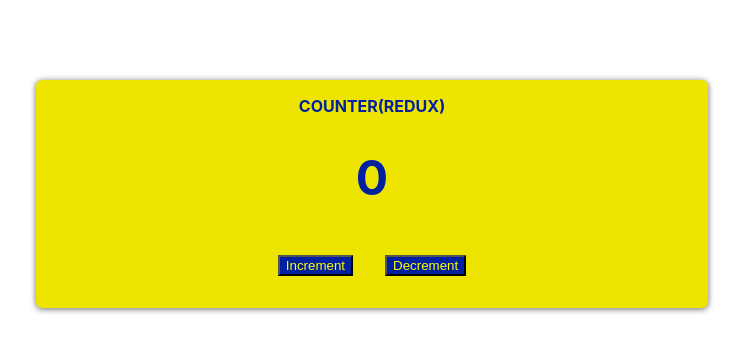
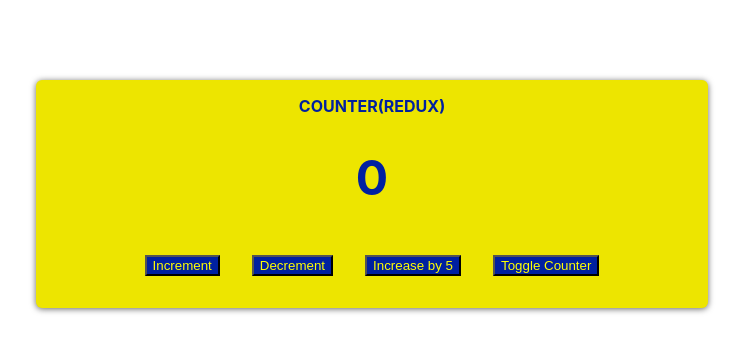
Before and after one commit to bbkbyti/learning-redux, a React (Create React App) app in the folder client/: page / in a window 1280 px wide. Shown: the top 352 px of the page, without its empty margins (268-1011 px from the left). Built offline with nearby package versions, Linux system fonts and the light colour scheme.

Commit message:
toggle counter by button - added another button to increase the counter by 5 using action payload

```diff
--- a/client/src/components/Counter.js
+++ b/client/src/components/Counter.js
@@ -6,7 +6,9 @@
 
 export default function Counter() {
     const dispatch = useDispatch();
+
     const counter = useSelector((state) => state.counter.counter);
+    const showCounter = useSelector((state) => state.counter.showCounter);
 
     const incrementHandler = () => {
         dispatch(counterActions.increment());
@@ -16,13 +18,23 @@
         dispatch(counterActions.decrement());
     }
 
+    const toggleHandler = () => {
+        dispatch(counterActions.toggle());
+    }
+
+    const increaseHandler = () => {
+        dispatch(counterActions.increase(5));
+    }
+
     return (
         <main className={classes.counter}>
             <h1>Counter(Redux)</h1>
-        <div className={classes.value}>{counter}</div>
+            {showCounter && <div className={classes.value}>{counter}</div>}
             <div>
                 <button onClick={incrementHandler}>Increment</button>
                 <button onClick={decrementHandler}>Decrement</button>
+                <button onClick={increaseHandler}>Increase by 5</button>
+                <button onClick={toggleHandler}>Toggle Counter</button>
             </div>
         </main>
     )
--- a/client/src/store/counter.js
+++ b/client/src/store/counter.js
@@ -14,6 +14,14 @@
 
         decrement(state){
             state.counter--;
+        },
+
+        increase(state, action){
+            state.counter = state.counter + action.payload;
+        },
+
+        toggle(state) {
+            state.showCounter = !state.showCounter;
         }
     }
 })
```
Lines whose indentation alone changed are shown as unchanged.
